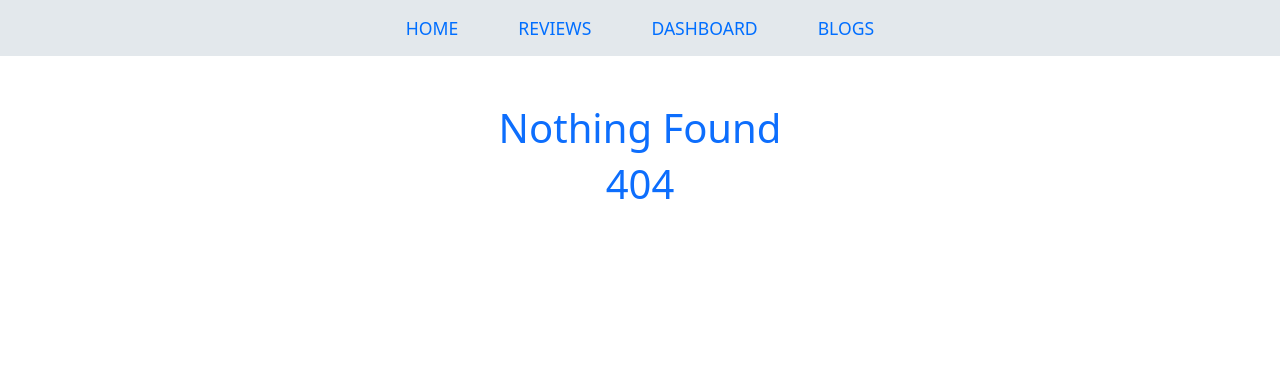
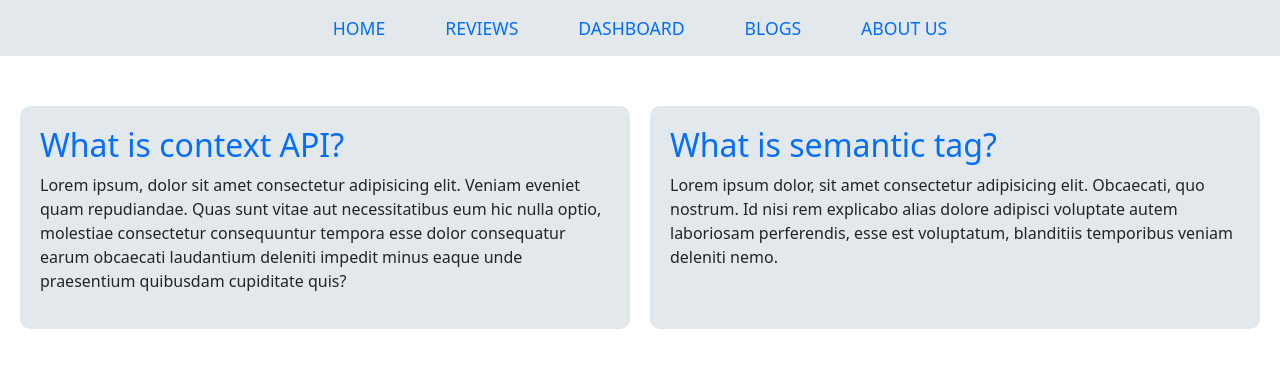
Before and after one commit to mh4bib/product-analysis, a React (Create React App) app: page /blogs in a window 1280 px wide. Before the commit this address had no page. Shown: the top 368 px of the page. Built offline with nearby package versions, Linux system fonts and the light colour scheme.

Commit message:
font awesome icon added

```diff
--- a/package.json
+++ b/package.json
@@ -3,6 +3,9 @@
   "version": "0.1.0",
   "private": true,
   "dependencies": {
+    "@fortawesome/fontawesome-svg-core": "^6.1.1",
+    "@fortawesome/free-solid-svg-icons": "^6.1.1",
+    "@fortawesome/react-fontawesome": "^0.1.18",
     "@testing-library/jest-dom": "^5.16.3",
     "@testing-library/react": "^12.1.4",
     "@testing-library/user-event": "^13.5.0",
--- a/src/App.js
+++ b/src/App.js
@@ -5,6 +5,7 @@ import Home from './component/Home/Home';
 import Dashboard from './component/Dashboard/Dashboard';
 import NotFound from './component/NotFound/NotFound';
 import Reviews from './component/Reviews/Reviews';
+import Blogs from './component/Blogs/Blogs';
 
 function App() {
   return (
@@ -14,6 +15,7 @@ function App() {
         <Route path='/' element={<Home></Home>}></Route>
         <Route path='/dashboard' element={<Dashboard></Dashboard>}></Route>
         <Route path='/reviews' element={<Reviews></Reviews>}></Route>
+        <Route path='/blogs' element={<Blogs></Blogs>}></Route>
         <Route path='*' element={<NotFound></NotFound>}></Route>
       </Routes>
     </div>
--- /dev/null
+++ b/src/component/Blogs/Blogs.css
@@ -0,0 +1,12 @@
+.qna{
+    display: grid;
+    grid-template-columns: 1fr 1fr;
+    grid-gap: 20px;
+    margin: 50px 20px;
+}
+.qna1,.qna2{
+    background-color: #e3e8ec;
+    padding: 20px;
+    text-align: left;
+    border-radius: 10px;
+}
--- /dev/null
+++ b/src/component/Blogs/Blogs.js
@@ -0,0 +1,30 @@
+import React from "react";
+import './Blogs.css';
+
+const Blogs = () => {
+  return (
+    <div className="qna">
+      <div className="qna1">
+        <h2>What is context API?</h2>
+        <p>
+          Lorem ipsum, dolor sit amet consectetur adipisicing elit. Veniam
+          eveniet quam repudiandae. Quas sunt vitae aut necessitatibus eum hic
+          nulla optio, molestiae consectetur consequuntur tempora esse dolor
+          consequatur earum obcaecati laudantium deleniti impedit minus eaque
+          unde praesentium quibusdam cupiditate quis?
+        </p>
+      </div>
+      <div className="qna2">
+        <h2>What is semantic tag?</h2>
+        <p>
+          Lorem ipsum dolor, sit amet consectetur adipisicing elit. Obcaecati,
+          quo nostrum. Id nisi rem explicabo alias dolore adipisci voluptate
+          autem laboriosam perferendis, esse est voluptatum, blanditiis
+          temporibus veniam deleniti nemo.
+        </p>
+      </div>
+    </div>
+  );
+};
+
+export default Blogs;
--- a/src/component/Header/Header.js
+++ b/src/component/Header/Header.js
@@ -9,6 +9,7 @@ const Header = () => {
             <Link className="link" to="/reviews">REVIEWS</Link>
             <Link className="link" to="/dashboard">DASHBOARD</Link>
             <Link className="link" to="/blogs">BLOGS</Link>
+            <Link className="link" to="/aboutus">ABOUT US</Link>
         </div>
     );
 };
--- a/src/component/Home/Home.css
+++ b/src/component/Home/Home.css
@@ -15,4 +15,5 @@
 }
 .img img{
     width: 500px;
+    border-radius: 10px;
 }
--- a/src/component/Home/Home.js
+++ b/src/component/Home/Home.js
@@ -11,8 +11,8 @@ const Home = () => {
     <div>
       <div className="home">
         <div className="home-desc">
-          <h1>Product Analysis</h1>
-          <h2>Lorem ipsum dolor sit amet</h2>
+          <h1 className="fw-bold">Product Analysis</h1>
+          <h2 className="fw-bold">Lorem ipsum dolor sit amet</h2>
           <p>
             Lorem ipsum dolor sit amet consectetur adipisicing elit. Perferendis
             impedit temporibus illum dignissimos iste numquam architecto quis
@@ -29,7 +29,7 @@ const Home = () => {
         </div>
       </div>
       <div className="mb-5">
-          <h2>Customer Review (3/6)</h2>
+          <h2>Customer Review (3/{review.length})</h2>
           <div className='row row-cols-3 g-5 m-5 px-5'>
              {
               review.slice(0,3).map(review => <Review
--- a/src/component/Review/Review.js
+++ b/src/component/Review/Review.js
@@ -1,9 +1,10 @@
+import { FontAwesomeIcon } from "@fortawesome/react-fontawesome";
+import { faStar } from '@fortawesome/free-solid-svg-icons'
 import React from "react";
 import { Card } from "react-bootstrap";
 
 const Review = (props) => {
   const { name, picture, rating, review } = props.review;
-  console.log(props);
   return (
     <div className="col px-5">
       <Card>
@@ -13,7 +14,7 @@ const Review = (props) => {
           <Card.Text>{review}</Card.Text>
         </Card.Body>
         <Card.Footer className="">
-          <small className="text-muted">{name} rated the item <strong className="text-primary">{rating}/5</strong></small>
+          <small className="text-muted">{name} rated the item <strong className="text-primary">{rating}/5 <FontAwesomeIcon icon={faStar} /></strong></small>
         </Card.Footer>
       </Card>
     </div>
```
Also changed, not shown: 1 other file (tests, documents, lock files or other folders).
